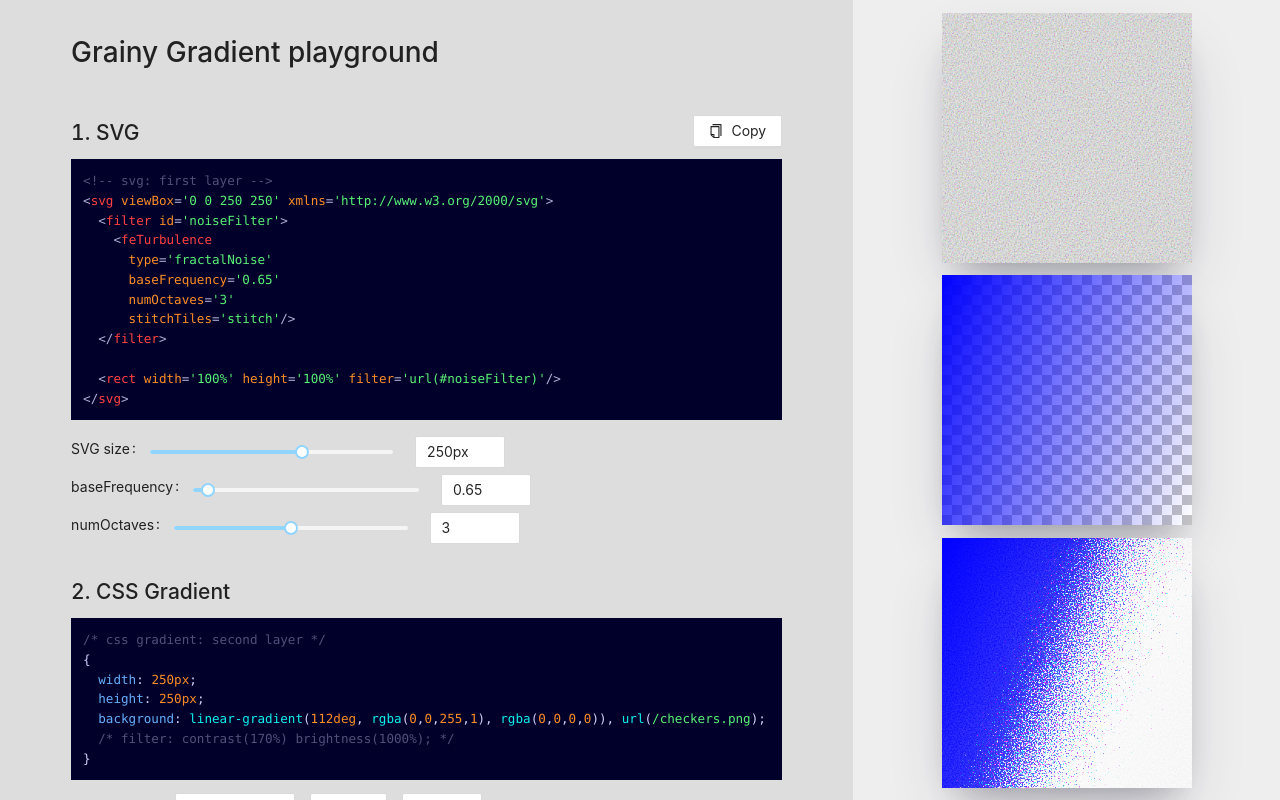
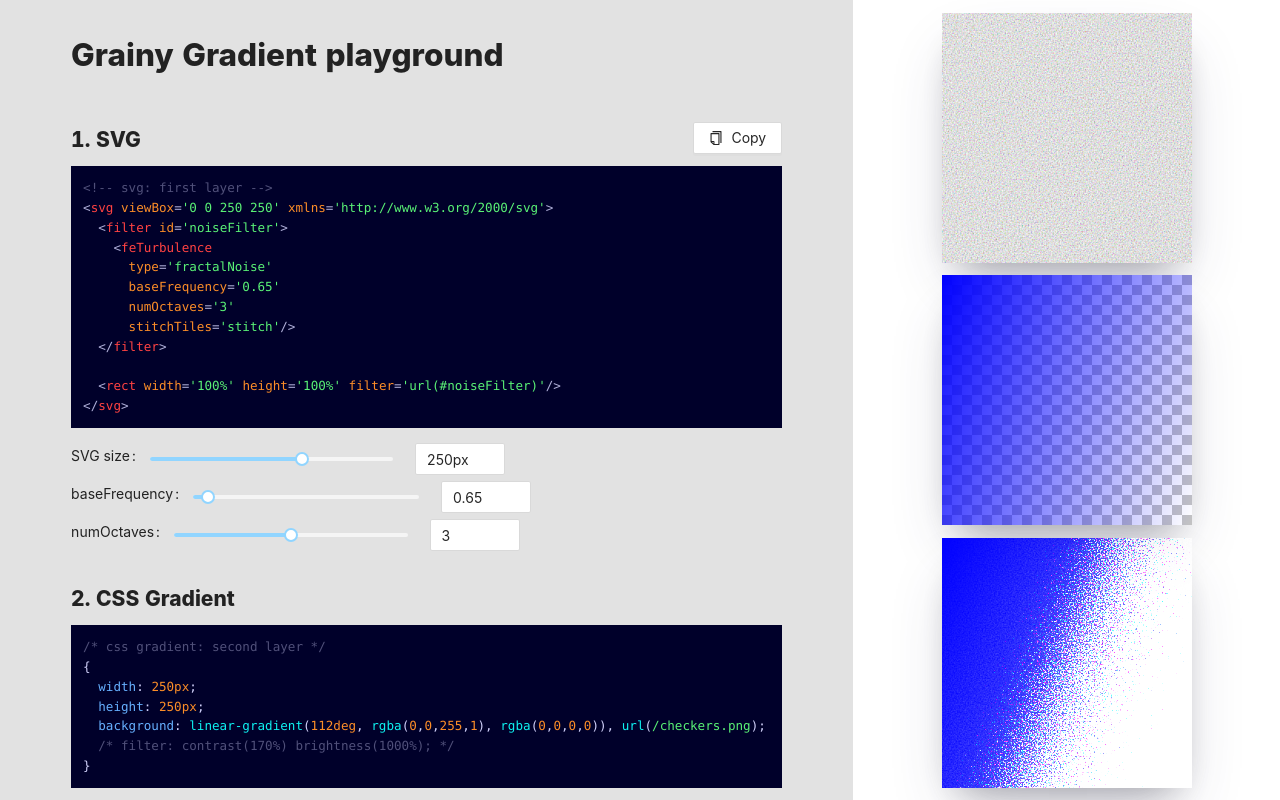
Before and after one commit to cjimmy/grainy-gradients, a Next.js app: page / in a window 1280 px wide. Built offline with nearby package versions, Linux system fonts and the light colour scheme.

Commit message:
color and font

```diff
--- a/src/pages/index.tsx
+++ b/src/pages/index.tsx
@@ -50,5 +50,5 @@ const Scroll = styled.div`
   height: 100vh;
   overflow-y: scroll;
   padding: 0 ${(2 / 24) * 100}%;
-  background-color: #ddd;
+  background-color: #e2e2e2;
 `;
--- a/src/styles/globals.css
+++ b/src/styles/globals.css
@@ -4,7 +4,7 @@ body {
   margin: 0;
   font-family: -apple-system, BlinkMacSystemFont, Segoe UI, Roboto, Oxygen,
     Ubuntu, Cantarell, Fira Sans, Droid Sans, Helvetica Neue, sans-serif;
-  background-color: #eee;
+  background-color: white;
   color: #1e1e1e;
 }
 
@@ -24,8 +24,13 @@ pre {
   margin-bottom: 1em;
 }
 
+h1 {
+  font-size: 2.25em;
+  font-weight: 800;
+}
+
 h2 {
-  margin-top: 2em;
+  font-weight: 800;
 }
 
 ::selection {
```
